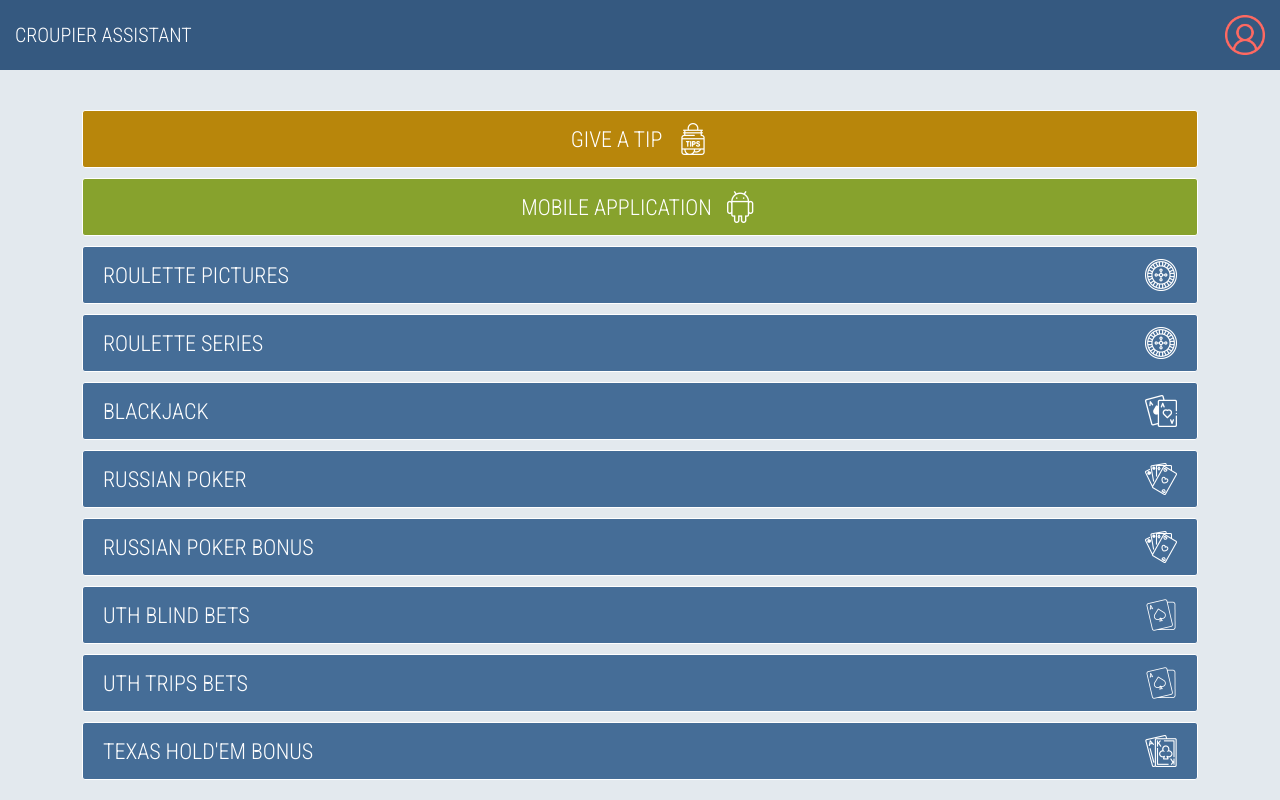
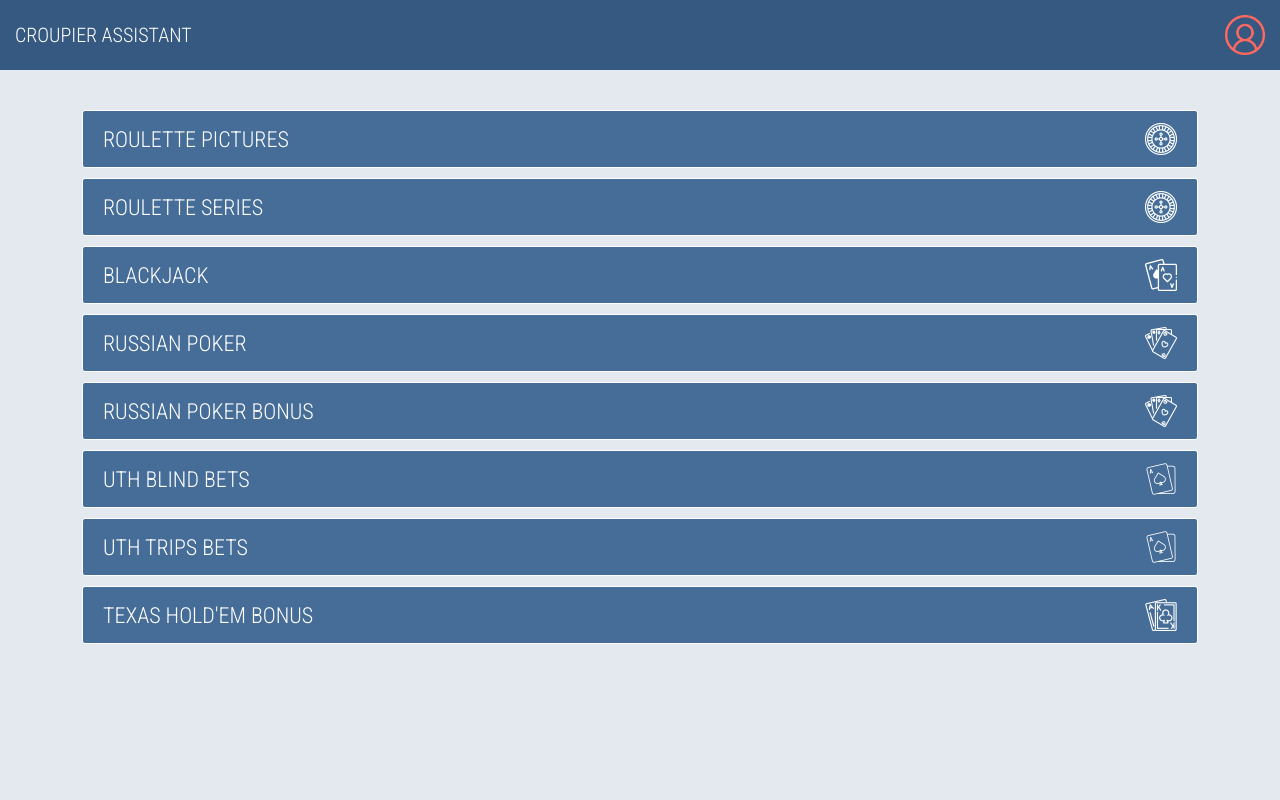
Before and after one commit to CroupierAssistant/croupierassistant.github.io, a website: page index.html in a window 1280 px wide. Drawn offline with Linux system fonts and the light colour scheme.

Commit message:
Update index.html

```diff
--- a/index.html
+++ b/index.html
@@ -41,7 +41,7 @@
       <button id="logout" onclick="logout()">Log out</button>
     </div>
   </header>
-  <div id="donation-overflow">
+<!--   <div id="donation-overflow">
     <div id="donation-modal">
       <h2>Hi there!</h2>
       <p>
@@ -159,7 +159,7 @@
         <button class="back-button" onclick="goBack()">Go back</button>
       </div>
     </div>
-  </div>
+  </div> -->
 
   <div id="overflow">
     <div id="loginPopup">
@@ -213,8 +213,8 @@
   </div>
 
   <div id="linkList">
-    <a id="donation" onclick="showDonateOverflow()" href="#">Give a tip<img src="./img/tip.png" /></a>
-    <a id="application" onclick="showAppOverflow()" href="#">Mobile Application<img src="./img/android.png" /></a>
+<!--     <a id="donation" onclick="showDonateOverflow()" href="#">Give a tip<img src="./img/tip.png" /></a>
+    <a id="application" onclick="showAppOverflow()" href="#">Mobile Application<img src="./img/android.png" /></a> -->
     <a id="roulette-pictures" onclick="fetchData(this.id)" href="#">Roulette pictures <img
         src="./img/casino_roulette_icon.png" /></a>
     <a id="roulette-sector" onclick="fetchData(this.id)" href="#">Roulette series <img
```
